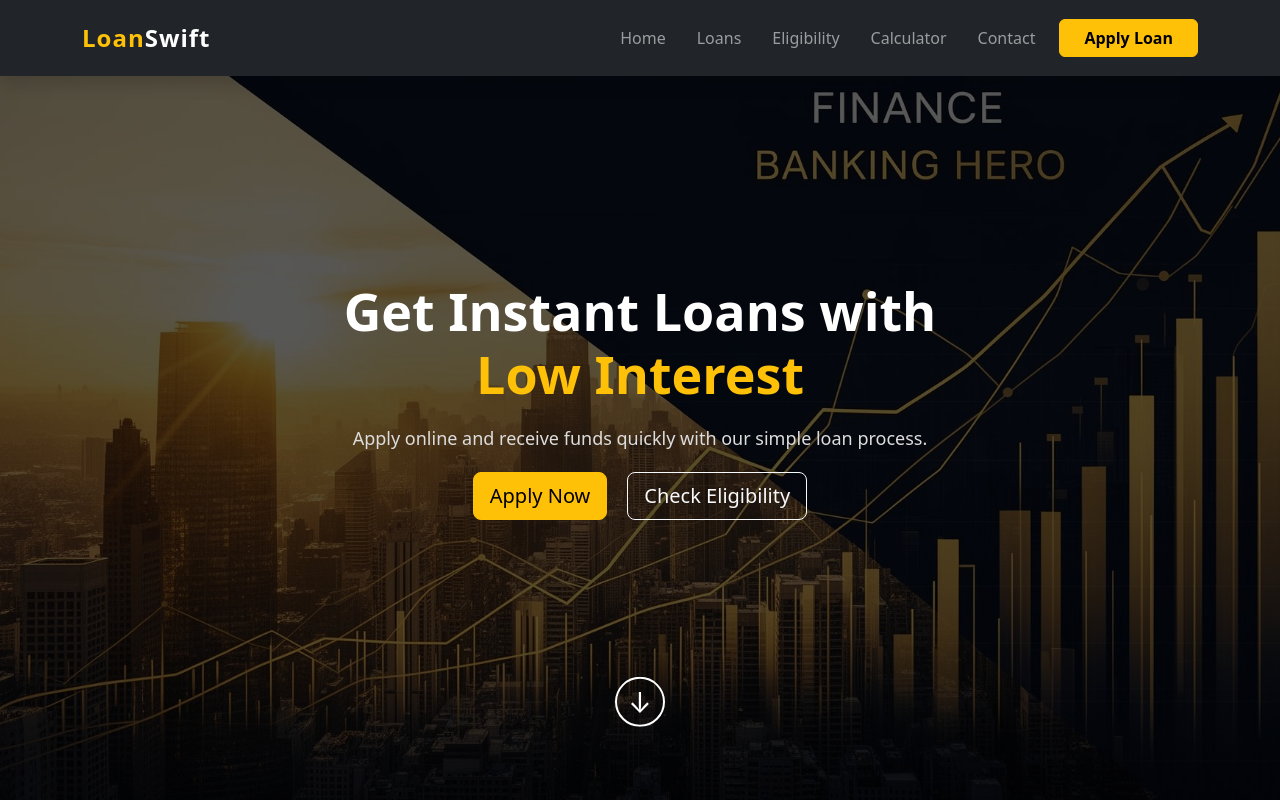
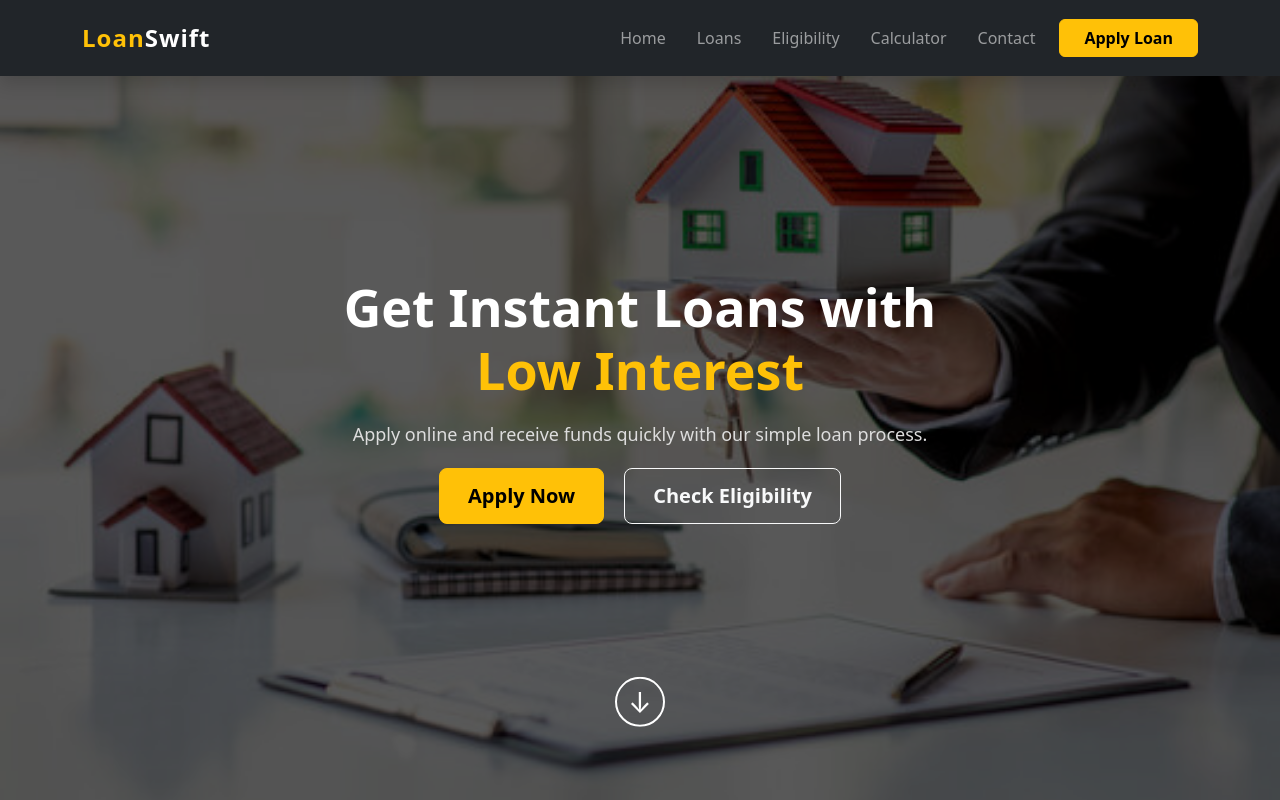
Before and after one commit to SwethaPodhila/loan-swift, a React (Create React App) app: page / in a window 1280 px wide. Shown: the top 800 px of the page. Built offline with nearby package versions, Linux system fonts and the light colour scheme.

Commit message:
hero section

```diff
--- a/src/components/HeroSection.jsx
+++ b/src/components/HeroSection.jsx
@@ -1,7 +1,22 @@
-import React from "react";
-import heroBanner from "../assests/hero-banner.jpg";
+import React, { useState, useEffect } from "react";
+
+import hero1 from "../assests/hero-banner.jpg";
+import hero2 from "../assests/hero-banner2.jpg";
+import hero3 from "../assests/hero-banner3.jpg";
 
 function HeroSection() {
+
+  const images = [hero1, hero2, hero3];
+  const [current, setCurrent] = useState(0);
+
+  // Auto image change
+  useEffect(() => {
+    const interval = setInterval(() => {
+      setCurrent((prev) => (prev + 1) % images.length);
+    }, 4000);
+
+    return () => clearInterval(interval);
+  }, []);
 
   const scrollNext = () => {
     document.getElementById("loans").scrollIntoView({
@@ -13,13 +28,13 @@ function HeroSection() {
     <>
       <section
         id="home"
-        className="hero-section d-flex align-items-center justify-content-center text-center"
-        style={{ backgroundImage: `url(${heroBanner})` }}
+        className="hero-section"
+        style={{ backgroundImage: `url(${images[current]})` }}
       >
 
         <div className="hero-overlay"></div>
 
-        <div className="container hero-content">
+        <div className="container hero-content text-center">
 
           <h1>
             Get Instant Loans with <span>Low Interest</span>
@@ -30,6 +45,7 @@ function HeroSection() {
           </p>
 
           <div className="hero-buttons">
+
             <a href="#apply" className="btn btn-warning btn-lg">
               Apply Now
             </a>
@@ -37,11 +53,12 @@ function HeroSection() {
             <a href="#eligibility" className="btn btn-outline-light btn-lg">
               Check Eligibility
             </a>
+
           </div>
 
         </div>
 
-        {/* Round Scroll Arrow */}
+        {/* Scroll Arrow */}
         <div className="scroll-down" onClick={scrollNext}>
           ↓
         </div>
@@ -57,6 +74,10 @@ function HeroSection() {
           background-position:center;
           position:relative;
           color:white;
+          display:flex;
+          align-items:center;
+          justify-content:center;
+          transition:background-image 1s ease-in-out;
         }
 
         .hero-overlay{
@@ -96,7 +117,12 @@ function HeroSection() {
           flex-wrap:wrap;
         }
 
-        /* ROUND SCROLL BUTTON */
+        .hero-buttons .btn{
+          padding:12px 28px;
+          font-weight:600;
+        }
+
+        /* Scroll Button */
 
         .scroll-down{
           position:absolute;
```
Also changed, not shown: src/assests/hero-banner2.jpg (added), src/assests/hero-banner3.jpg (added).
